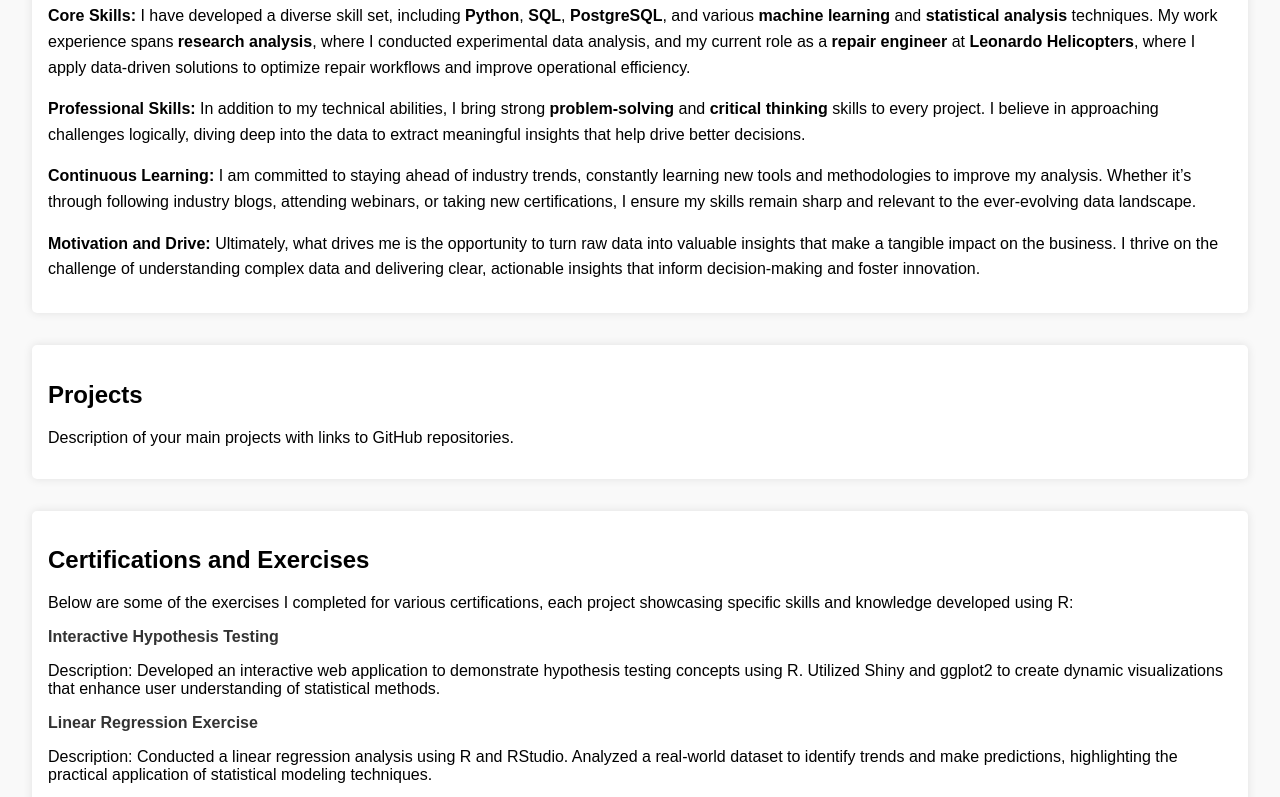
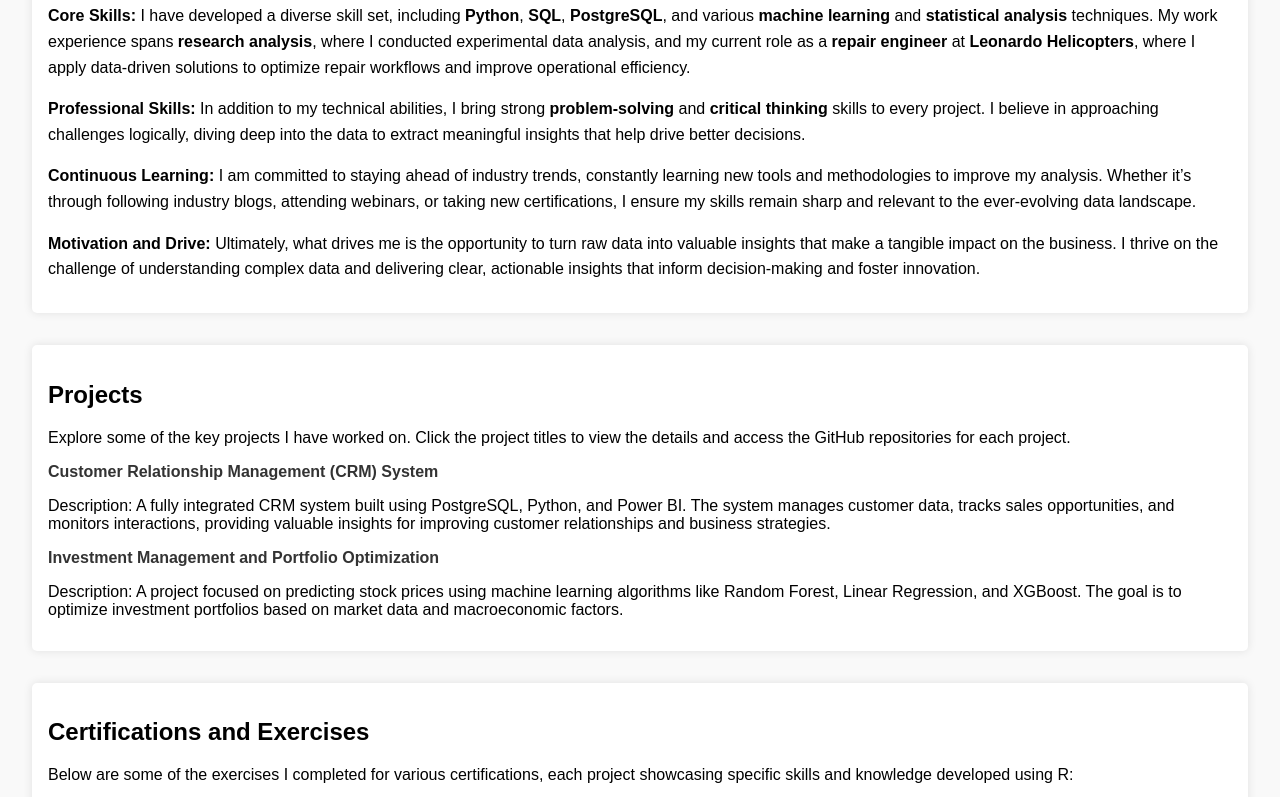
Before and after one commit to PietroWei/Portfolio, a plain HTML site: page index_en.html in a window 1280 px wide. Shown: the part 410-1207 px from the top of the page. Drawn offline with Linux system fonts and the light colour scheme.

Commit message:
Index changes

```diff
--- a/index_en.html
+++ b/index_en.html
@@ -70,7 +70,17 @@
 
     <section>
         <h2>Projects</h2>
-        <p>Description of your main projects with links to GitHub repositories.</p>
+        <p>Explore some of the key projects I have worked on. Click the project titles to view the details and access the GitHub repositories for each project.</p>
+        <ul class="project-list">
+            <li>
+                <a href="https://github.com/PietroWei/Customer-Relationship-Management-System" target="_blank">Customer Relationship Management (CRM) System</a>
+                <p>Description: A fully integrated CRM system built using PostgreSQL, Python, and Power BI. The system manages customer data, tracks sales opportunities, and monitors interactions, providing valuable insights for improving customer relationships and business strategies.</p>
+            </li>
+            <li>
+                <a href="https://github.com/PietroWei/Stock-Price-Prediction-Web-App" target="_blank">Investment Management and Portfolio Optimization</a>
+                <p>Description: A project focused on predicting stock prices using machine learning algorithms like Random Forest, Linear Regression, and XGBoost. The goal is to optimize investment portfolios based on market data and macroeconomic factors.</p>
+            </li>
+        </ul>
     </section>
 
 <!-- Certifications and Exercises Section -->
```
